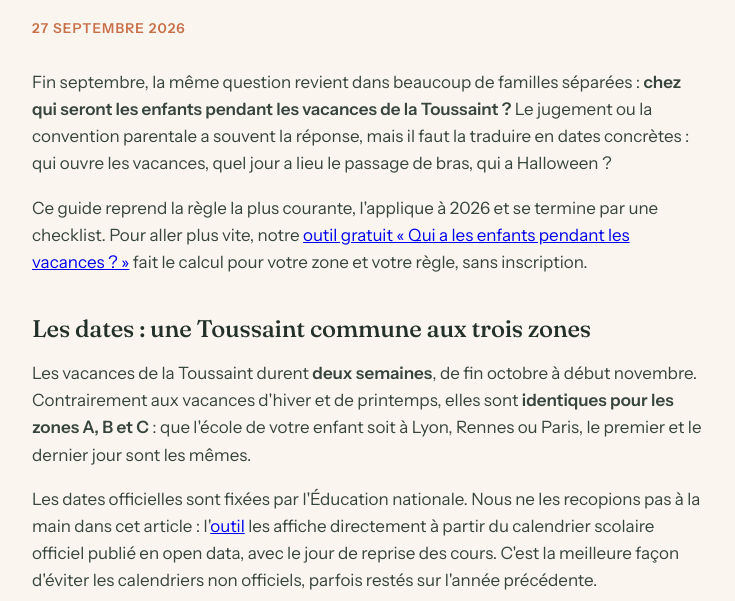
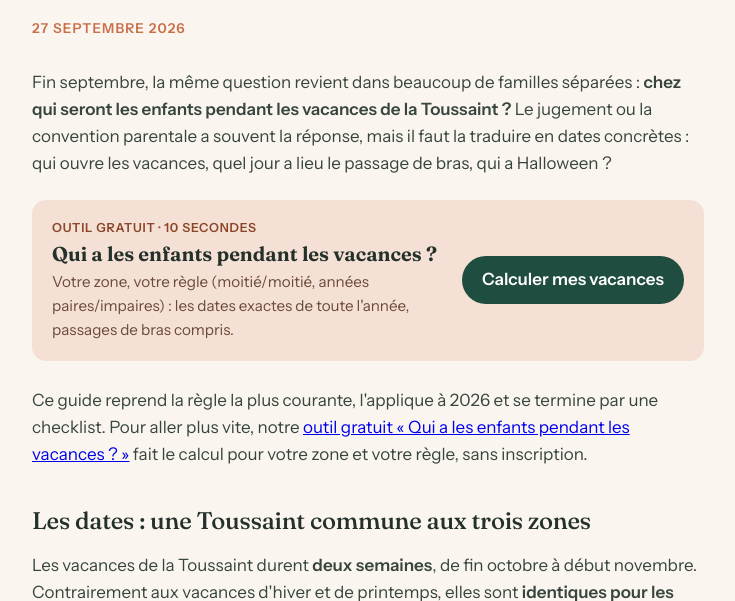
Before and after one commit to jaimai/alternly, a FastAPI app: page /blog/vacances-toussaint-2026-garde-alternee in a window 1280 px wide. Shown: the part 452-1053 px from the top of the page, without its empty margins (272-1007 px from the left). Run offline with FastAPI, Linux system fonts and the light colour scheme.

Commit message:
Put the vacation tool inside guides, make Google the first signup option
PostHog over 30 days: 17 guide readers, 0 clicks toward signup (the only CTA
sat at the end of long articles); of 11 landing visitors who clicked
"Essayer", only 6 submitted the signup form.

- Guides: a "Qui a les enfants pendant les vacances ?" box right after the
  intro links to the tool (and its whole-year view). Clicks are tracked as
  blog_tool_clicked.
- Register: Google one-click comes first with a "fastest, no password" line;
  the email form opens on demand (signup_email_opened) and shows directly
  when Google is not configured or its script is blocked.

Co-Authored-By: Claude Opus 5.5 <noreply@anthropic.com>
Claude-Session: https://claude.ai/code/session_01Fmxfwxghqw2TFdyGmtkM65

```diff
--- a/backend/app/static/analytics.js
+++ b/backend/app/static/analytics.js
@@ -251,6 +251,8 @@
         if (slug) { props.slug = slug; track('blog_cta_clicked', props); }
         else if (tool) { props.tool = tool; track('tool_cta_clicked', props); }
         else track('landing_cta_clicked', props);
+      } else if (slug && href.indexOf('/outils/') === 0) {
+        track('blog_tool_clicked', { slug: slug, location: ctaLocation(a), lang: LANG });
       }
     });
 
--- a/backend/app/static/marketing.css
+++ b/backend/app/static/marketing.css
@@ -391,6 +391,17 @@ h2 { font-size: clamp(1.6rem, 3.2vw, 2.3rem); }
 .post-body th { background: var(--paper-deep); font-weight: 600; }
 .post-body blockquote { border-left: 3px solid var(--terra); margin: 18px 0; padding: 4px 18px; color: var(--ink-soft); background: var(--paper-deep); border-radius: 0 8px 8px 0; }
 .post-body code { background: var(--paper-deep); border-radius: 5px; padding: 1px 6px; font-size: 0.9em; }
+.post-tool {
+  display: flex; gap: 14px 20px; align-items: center; justify-content: space-between; flex-wrap: wrap;
+  background: var(--terra-soft); border-radius: var(--radius); padding: 18px 20px; margin: 22px 0 26px;
+}
+.post-tool > div { flex: 1 1 260px; }
+.post-body .post-tool p { margin: 0; }
+.post-body .post-tool-kicker { color: #8a4527; font-size: 0.78rem; font-weight: 700; text-transform: uppercase; letter-spacing: 0.06em; }
+.post-body .post-tool-title { font-family: var(--font-display); font-size: 1.25rem; font-weight: 650; margin-top: 2px; margin-bottom: 4px; color: var(--ink); }
+.post-body .post-tool-text { color: #6b4a3a; font-size: 0.95rem; }
+.post-tool .cta { white-space: nowrap; }
+@media (max-width: 640px) { .post-tool .cta { width: 100%; text-align: center; } }
 .post-cta {
   margin-top: 48px;
   background: var(--sage);
--- a/backend/app/templates/blog_post.html
+++ b/backend/app/templates/blog_post.html
@@ -21,7 +21,19 @@
     <h1>{{ article.title }}</h1>
     <time datetime="{{ article.date.isoformat() }}">{{ article.date | date_fr }}</time>
     <div class="post-body">
-      {{ body | safe }}
+      {#- Encart outil juste après l'introduction : les lecteurs des guides ne
+          descendaient pas jusqu'à l'appel en fin d'article (0 clic sur 30 jours). #}
+      {%- set parts = body.split('</p>', 1) if '</p>' in body else [body] %}
+      {{ parts[0] | safe }}{% if parts | length > 1 %}</p>
+      <aside class="post-tool" data-cta="blog_tool">
+        <div>
+          <p class="post-tool-kicker">Outil gratuit · 10 secondes</p>
+          <p class="post-tool-title">Qui a les enfants pendant les vacances&nbsp;?</p>
+          <p class="post-tool-text">Votre zone, votre règle (moitié/moitié, années paires/impaires)&nbsp;: les dates exactes de toute l'année, passages de bras compris.</p>
+        </div>
+        <a class="cta" href="/outils/vacances-garde-alternee">Calculer mes vacances</a>
+      </aside>
+      {{ parts[1] | safe }}{% endif %}
     </div>
     <aside class="post-cta">
       <h3>Marre de recalculer à la main&nbsp;?</h3>
--- a/frontend/src/analyticsEvents.ts
+++ b/frontend/src/analyticsEvents.ts
@@ -8,6 +8,7 @@
 export const EV = {
   // Acquisition / compte
   signupStarted: 'signup_started', // method: email|google
+  signupEmailOpened: 'signup_email_opened', // inscription : formulaire e-mail ouvert (Google proposé d'abord)
   signedUp: 'signed_up', // method, via_invite, utm_*
   login: 'login', // method
   passwordResetRequested: 'password_reset_requested',
--- a/frontend/src/index.css
+++ b/frontend/src/index.css
@@ -2330,3 +2330,9 @@ button.wz-day, .wz-day {
 @media (prefers-reduced-motion: reduce) {
   .wz-day.editable, .wz-progress span { transition: none; }
 }
+
+/* Inscription : Google proposé d'abord, formulaire e-mail à la demande */
+.signup-fastest {
+  text-align: center;
+  margin: 0 0 12px;
+}
--- a/frontend/src/locales/en.json
+++ b/frontend/src/locales/en.json
@@ -22,6 +22,7 @@
   "auth.genericError": "Something went wrong. Please try again.",
   "auth.googleConsentLead": "By continuing with Google, you agree to the",
   "auth.googleError": "Couldn't sign in with Google. Please try again.",
+  "auth.googleFastest": "Fastest: one click with Google, no password to create.",
   "auth.haveAccountPrompt": "Already have an account?",
   "auth.hidePassword": "Hide",
   "auth.hidePasswordAria": "Hide password",
@@ -61,6 +62,7 @@
   "auth.signInPrompt": "Sign in or create an account to accept the invitation.",
   "auth.tagline": "The shared-custody calendar",
   "auth.toolPrefill": "Zone {{zone}} and your holiday rule carry over from the tool: only your child and weekly schedule are left.",
+  "auth.useEmail": "Sign up with my email",
   "auth.verifyingInvitation": "Verifying invitation…",
   "calendar.alreadyMember": "You're already part of this household — here's your shared calendar.",
   "calendar.expiringTomorrowMany": "{{count}} requests expire tomorrow",
--- a/frontend/src/locales/fr.json
+++ b/frontend/src/locales/fr.json
@@ -22,6 +22,7 @@
   "auth.genericError": "Une erreur est survenue. Réessayez.",
   "auth.googleConsentLead": "En continuant avec Google, vous acceptez les",
   "auth.googleError": "Connexion avec Google impossible. Réessayez.",
+  "auth.googleFastest": "Le plus rapide : un clic avec Google, sans mot de passe à créer.",
   "auth.haveAccountPrompt": "Déjà inscrit·e ?",
   "auth.hidePassword": "Masquer",
   "auth.hidePasswordAria": "Masquer le mot de passe",
@@ -61,6 +62,7 @@
   "auth.signInPrompt": "Connectez-vous ou créez un compte pour accepter l'invitation.",
   "auth.tagline": "Le calendrier de garde partagée",
   "auth.toolPrefill": "Zone {{zone}} et votre règle de vacances sont reprises de l'outil : il ne restera que l'enfant et votre rythme.",
+  "auth.useEmail": "S'inscrire avec mon e-mail",
   "auth.verifyingInvitation": "Vérification de l'invitation…",
   "calendar.alreadyMember": "Vous faites déjà partie de ce foyer : voici votre calendrier partagé.",
   "calendar.expiringTomorrowMany": "{{count}} propositions expirent demain",
--- a/frontend/src/locales/parts/auth.en.json
+++ b/frontend/src/locales/parts/auth.en.json
@@ -61,5 +61,7 @@
   "auth.or": "or",
   "auth.googleError": "Couldn't sign in with Google. Please try again.",
   "auth.googleConsentLead": "By continuing with Google, you agree to the",
-  "auth.toolPrefill": "Zone {{zone}} and your holiday rule carry over from the tool: only your child and weekly schedule are left."
+  "auth.toolPrefill": "Zone {{zone}} and your holiday rule carry over from the tool: only your child and weekly schedule are left.",
+  "auth.googleFastest": "Fastest: one click with Google, no password to create.",
+  "auth.useEmail": "Sign up with my email"
 }
--- a/frontend/src/locales/parts/auth.fr.json
+++ b/frontend/src/locales/parts/auth.fr.json
@@ -61,5 +61,7 @@
   "auth.or": "ou",
   "auth.googleError": "Connexion avec Google impossible. Réessayez.",
   "auth.googleConsentLead": "En continuant avec Google, vous acceptez les",
-  "auth.toolPrefill": "Zone {{zone}} et votre règle de vacances sont reprises de l'outil : il ne restera que l'enfant et votre rythme."
+  "auth.toolPrefill": "Zone {{zone}} et votre règle de vacances sont reprises de l'outil : il ne restera que l'enfant et votre rythme.",
+  "auth.googleFastest": "Le plus rapide : un clic avec Google, sans mot de passe à créer.",
+  "auth.useEmail": "S'inscrire avec mon e-mail"
 }
```
Also changed, not shown: backend/tests/test_blog.py (+12 -0 lines), frontend/src/components/GoogleButton.tsx (+13 -3 lines), frontend/src/pages/Register.tsx (+25 -2 lines).
